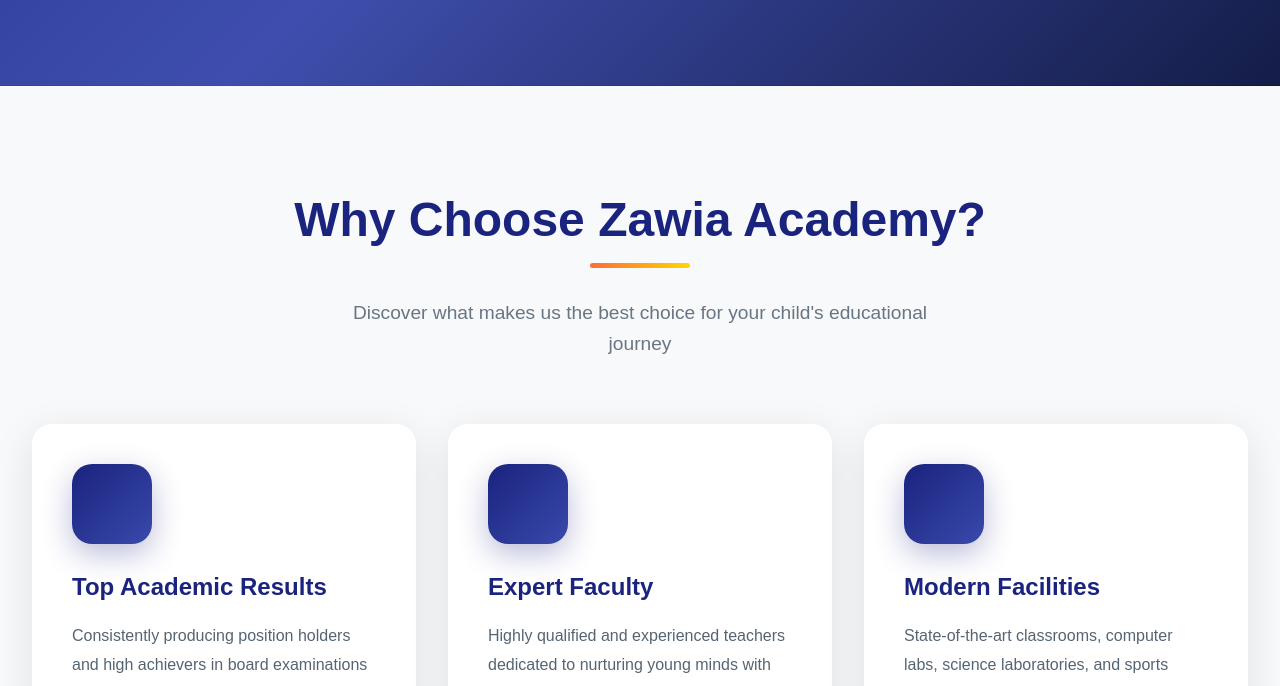
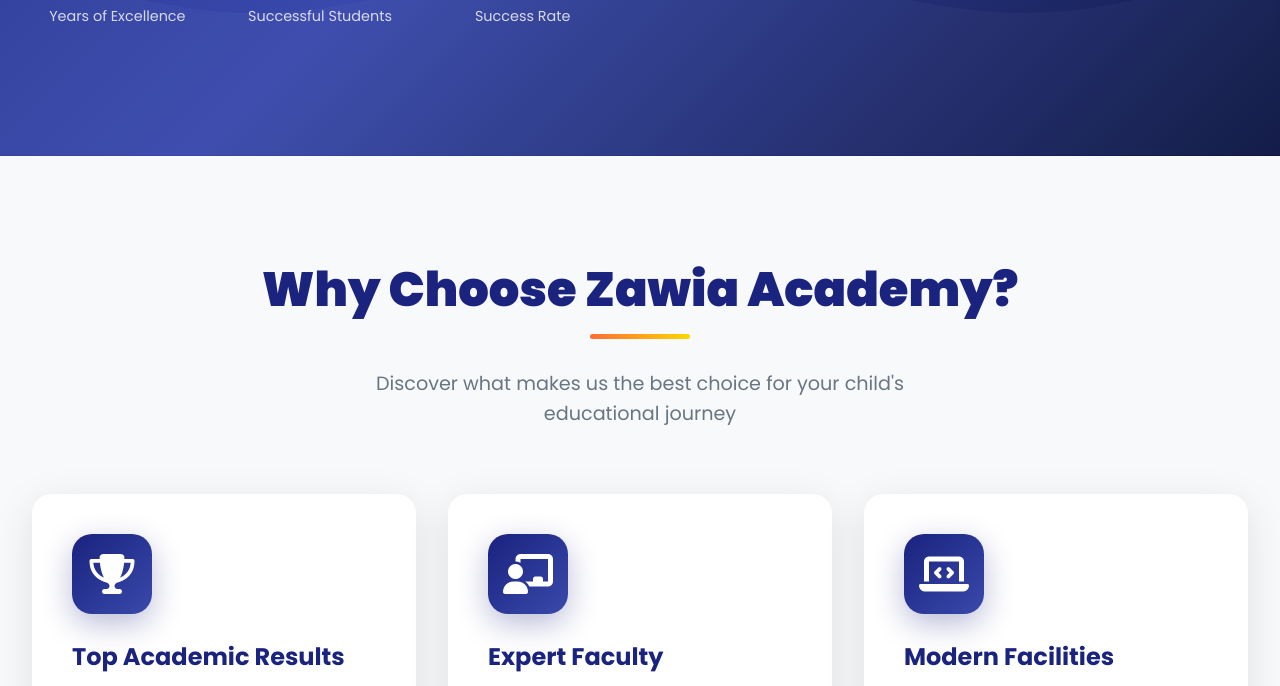
Before and after one commit to zaroffical99-obscur3x/09-miniso-duck, a plain HTML site: page index.html in a window 1280 px wide. Shown: the part 846-1532 px from the top of the page. Drawn offline with Linux system fonts and the light colour scheme.

Commit message:
Update index.html

```diff
--- a/index.html
+++ b/index.html
@@ -18,6 +18,8 @@
 
     <!-- Canonical -->
     <link rel="canonical" href="https://zawians.iwarb.shop/" />
+     <link href="https://fonts.googleapis.com/css2?family=Poppins:wght@300;400;500;600;700;800;900&family=Raleway:wght@300;400;500;600;700;800&display=swap" rel="stylesheet">
+     <link rel="stylesheet" href="https://cdnjs.cloudflare.com/ajax/libs/font-awesome/6.4.0/css/all.min.css">
 
     <!-- Favicon -->
     <link rel="icon" type="image/png" href="https://zawians.iwarb.shop/zawia.png">
```
